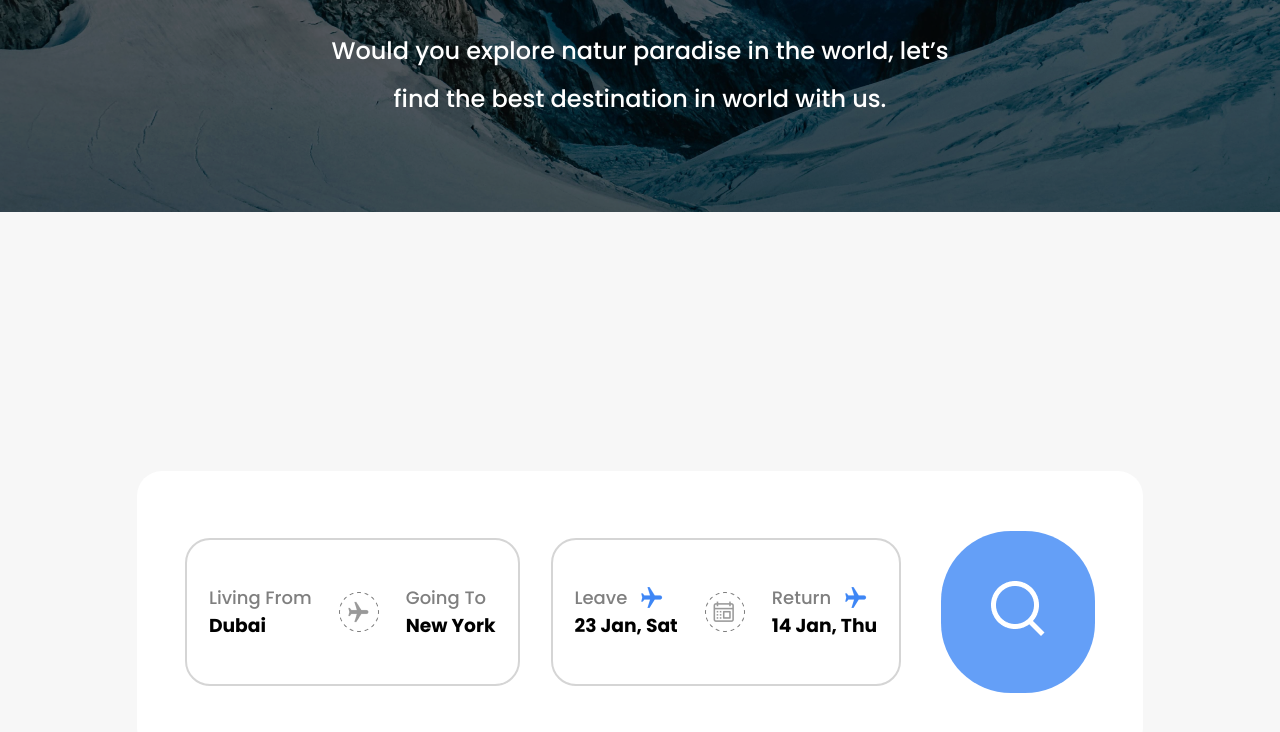
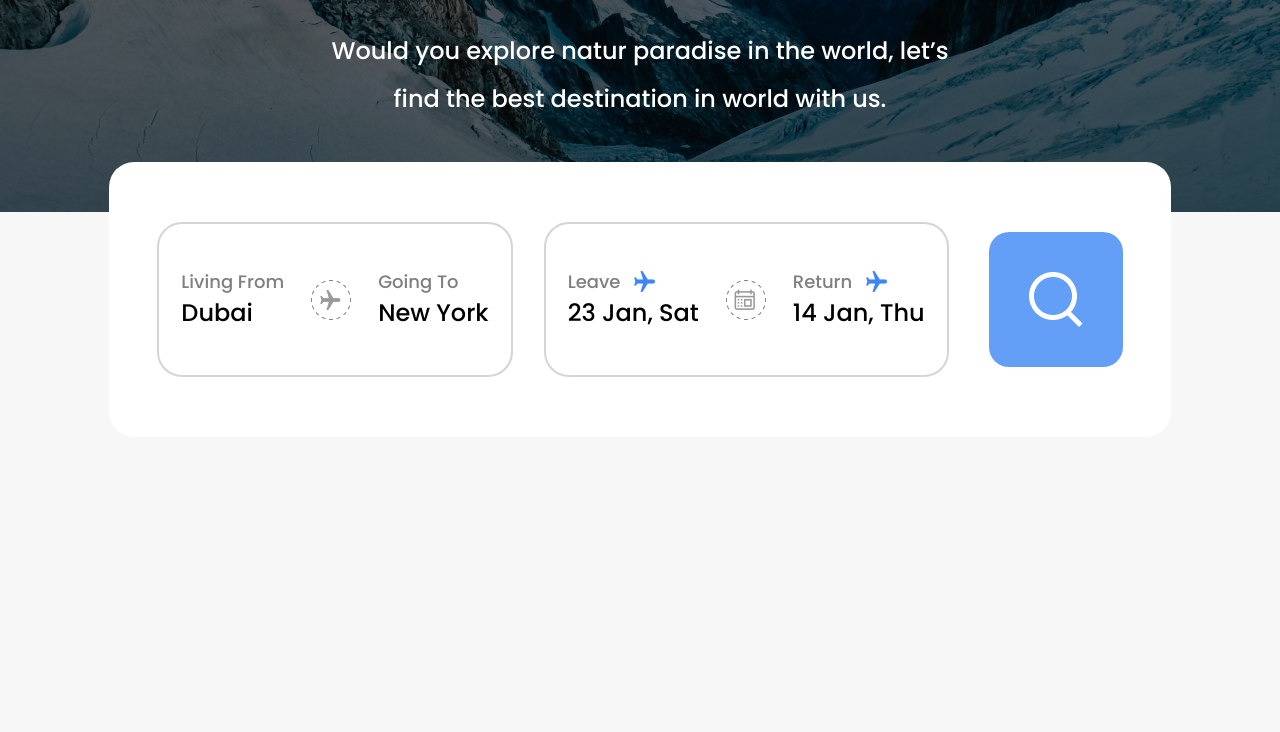
Before and after one commit to Chaseknis/Travel-Website, a plain HTML site: page index.html in a window 1280 px wide. Shown: the part 588-1320 px from the top of the page. Drawn offline with Linux system fonts and the light colour scheme.

Commit message:
Add menu top position

```diff
--- a/index.html
+++ b/index.html
@@ -90,11 +90,9 @@
                                 </h3>
                             </div>
                         </div>
-                        <div class="search_wrapper">
+                        <a href="#" class="search_wrapper">
                             <img src="images/Search.png" alt="">
-                        </div>
-                    </div>
-                    <div>
+                        </a>
 
                     </div>
 
--- a/style.css
+++ b/style.css
@@ -129,6 +129,8 @@ ul li {
 .flight_details_container {
   background-color: white;
   border-radius: 25px;
+  position: absolute;
+  top: 750px;
 }
 .flights_details_wrapper {
   padding: 60px 48px;
@@ -139,6 +141,13 @@ ul li {
   align-items: center;
   justify-content: center;
 }
+.flights_wrapper h3 {
+  color: #000000;
+  font-style: normal;
+  font-weight: 500;
+  font-size: 24px;
+  line-height: 36px;
+}
 .flights_wrapper p {
   font-style: normal;
   font-weight: 500;
@@ -148,10 +157,10 @@ ul li {
 }
 .search_wrapper {
   background-color: rgba(62, 135, 245, 0.8);
-  border-radius: 70px;
+  border-radius: 20px;
 }
 .search_wrapper img {
-  padding: 50px;
+  padding: 40px 40px 20px 40px;
 }
 .details_one {
   display: flex;
```
Also changed, not shown: images/favicon.png (added), images/white_logo.png (added).
